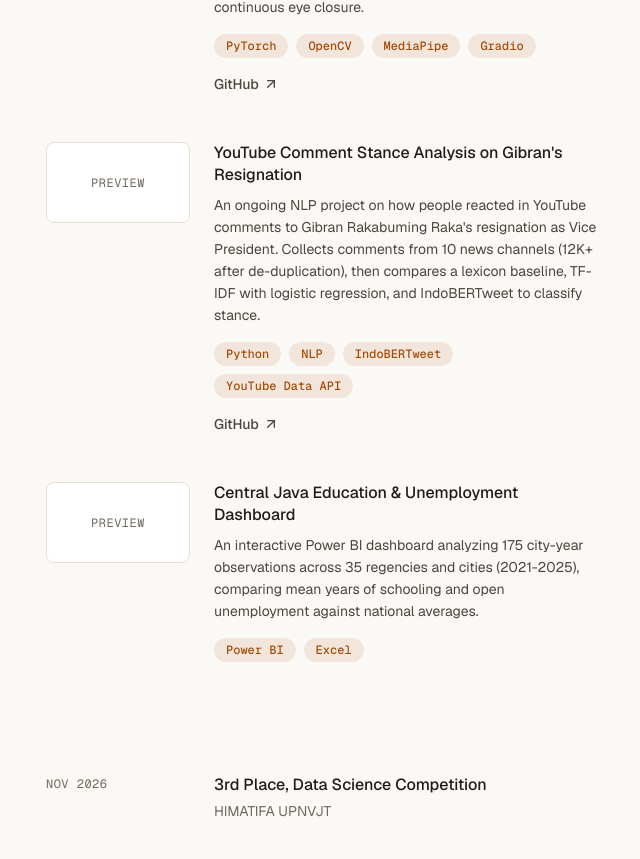
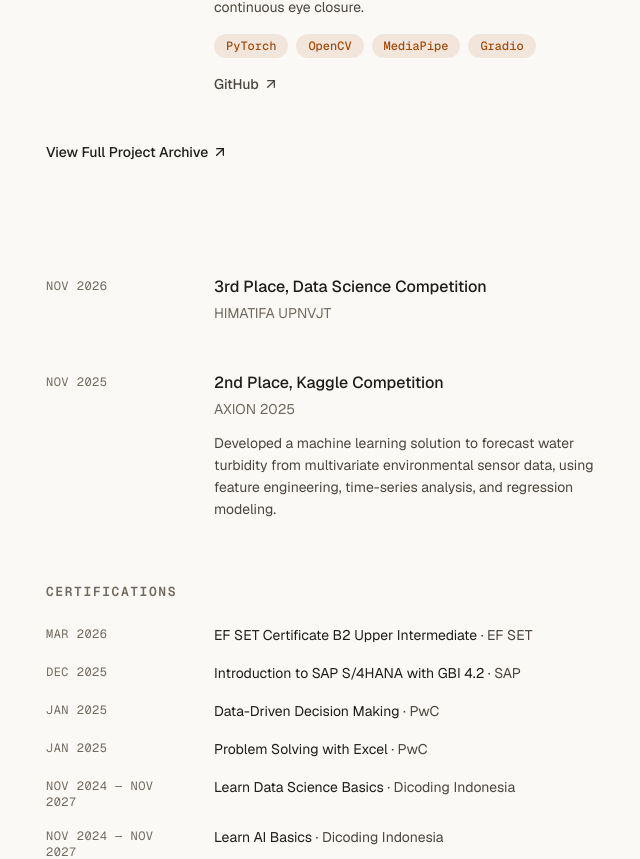
Before and after one commit to fuhrerhn/personal-website, a Next.js app: page / in a window 1280 px wide. Shown: the part 2896-3755 px from the top of the page, without its empty margins (586-1226 px from the left). Built offline with nearby package versions, Linux system fonts and the light colour scheme.

Commit message:
feat(sections): show featured projects with archive link

```diff
--- a/components/sections/projects.tsx
+++ b/components/sections/projects.tsx
@@ -1,12 +1,25 @@
+import { ArrowUpRight } from "lucide-react";
+import Link from "next/link";
 import { ProjectCard } from "@/components/ui/project-card";
 import { projects } from "@/data/projects";
 
 export function Projects() {
+  const featured = projects.filter((project) => project.featured);
+
   return (
-    <ol className="flex flex-col gap-12">
-      {projects.map((project) => (
-        <ProjectCard key={project.id} project={project} />
-      ))}
-    </ol>
+    <>
+      <ol className="flex flex-col gap-12">
+        {featured.map((project) => (
+          <ProjectCard key={project.id} project={project} />
+        ))}
+      </ol>
+      <Link
+        href="/archive"
+        className="type-link mt-12 inline-flex items-center gap-1 text-fg transition-colors hover:text-accent motion-reduce:transition-none"
+      >
+        View Full Project Archive
+        <ArrowUpRight className="size-4" aria-hidden="true" />
+      </Link>
+    </>
   );
 }
```
